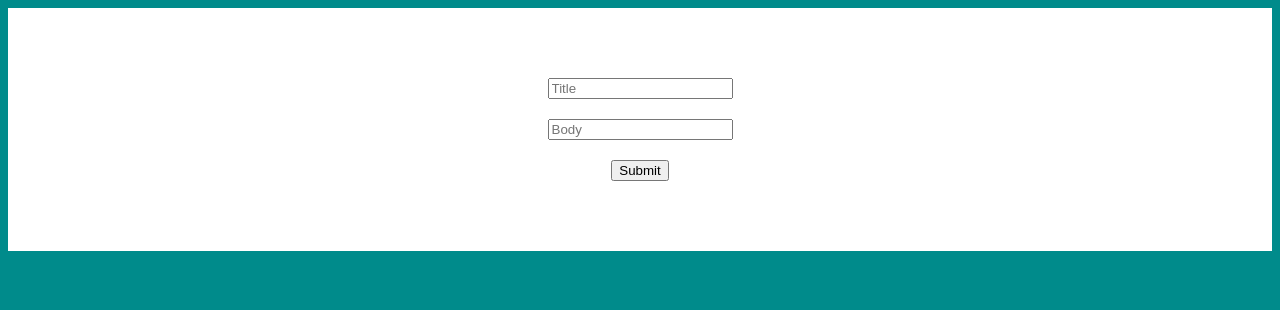
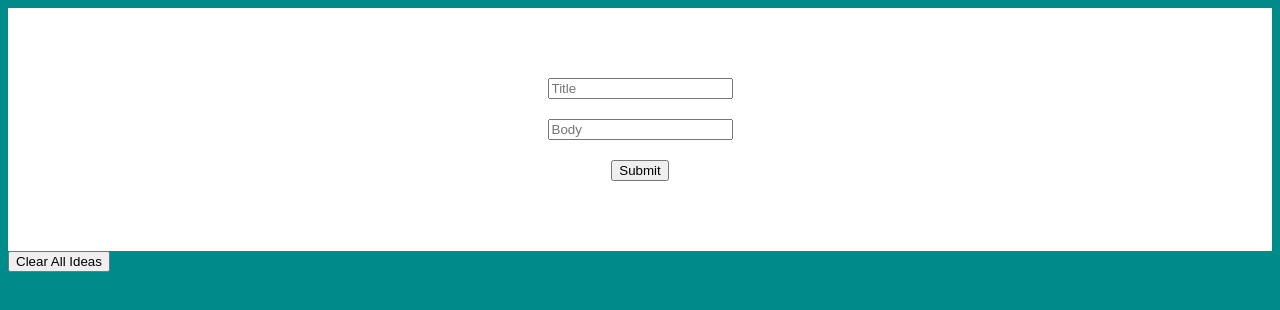
Before and after one commit to stevekinney/verbose-disco, a plain HTML site: page index.html in a window 1280 px wide. Drawn offline with nearby package versions, Linux system fonts and the light colour scheme.

Commit message:
Add 'Clear All Ideas' button to the page

```diff
--- a/index.html
+++ b/index.html
@@ -13,6 +13,9 @@
         <input type="submit" class="new-idea-submit">
       </form>
     </section>
+    <section class="list-controls">
+      <button class="clear-ideas">Clear All Ideas</button>
+    </section>
     <section class="ideas"></section>
     <script
 			  src="https://code.jquery.com/jquery-3.1.0.min.js"
```
